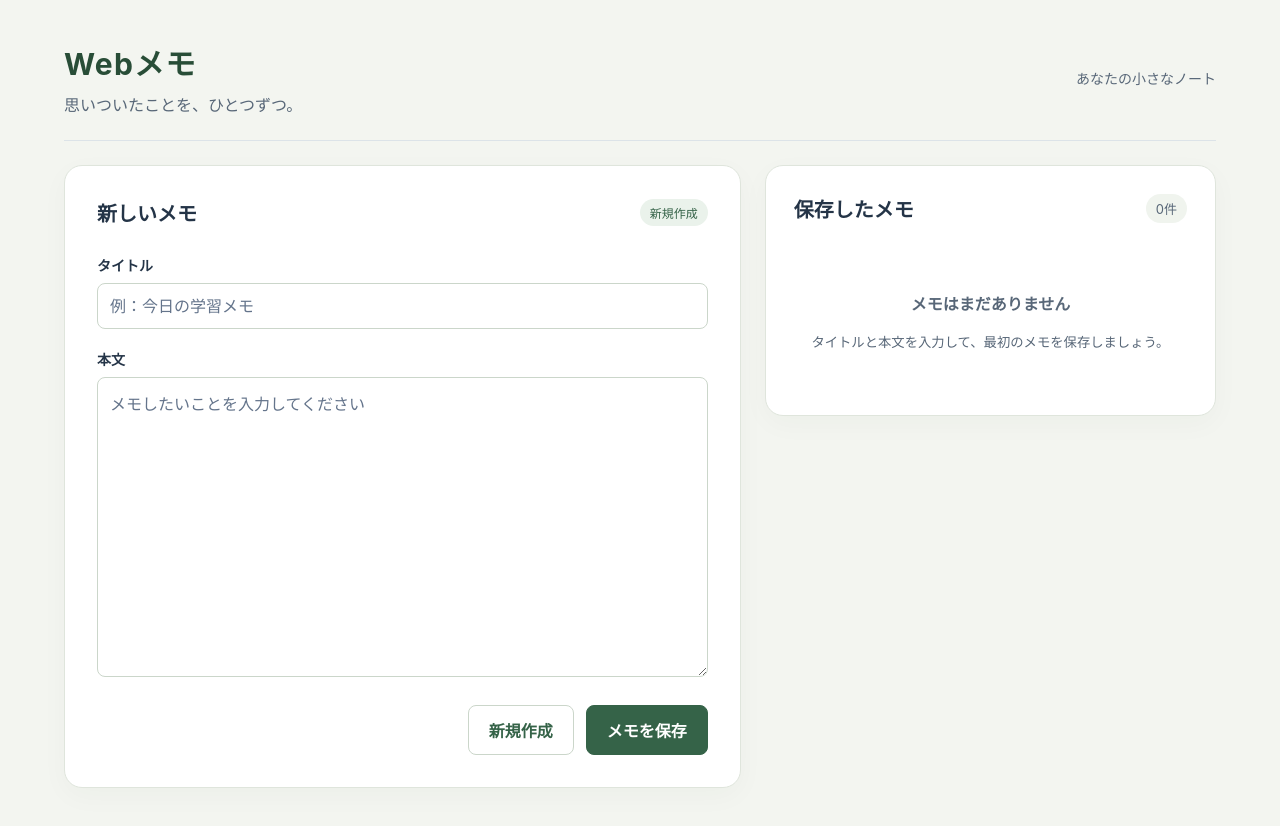
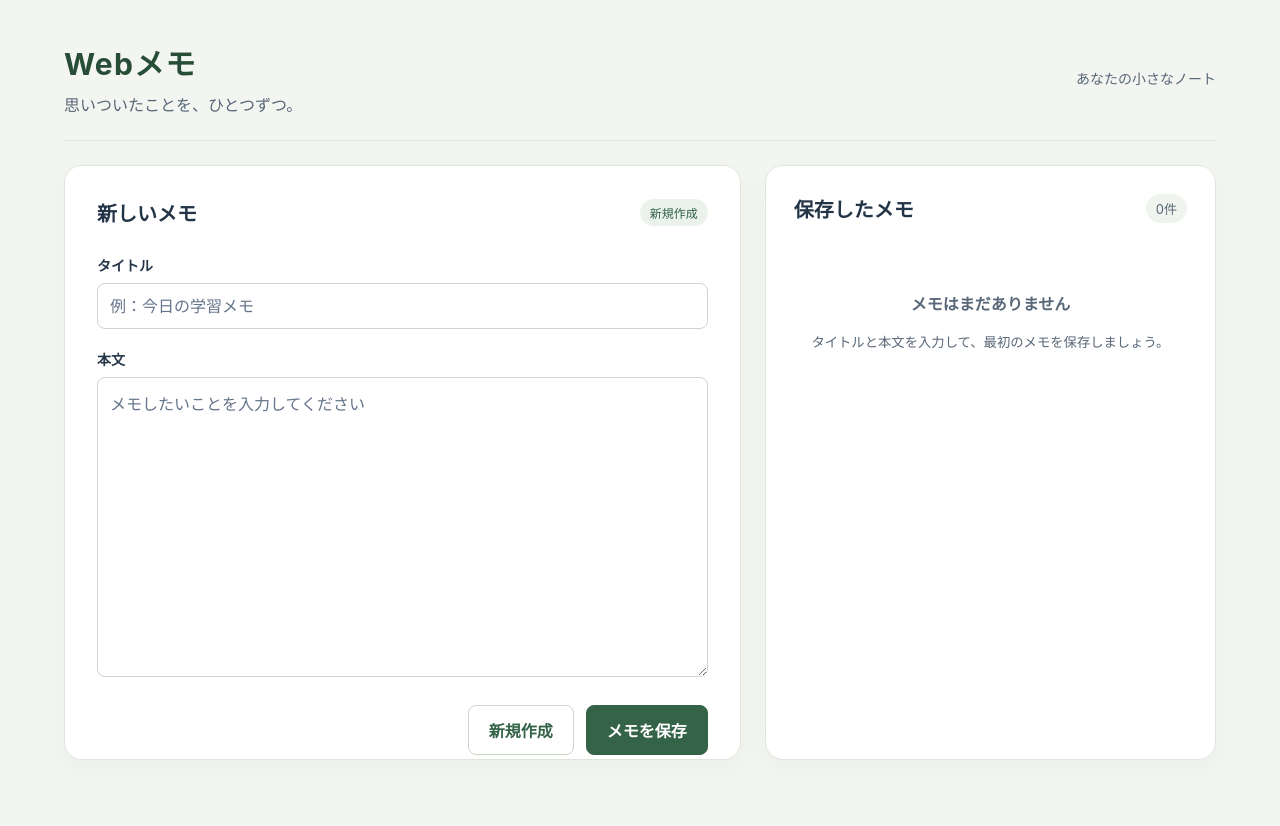
Before and after one commit to ypIwasaki/DailyLearning, a Vue app in the folder projects/0001-web-memo/frontend/app/my-app/: page / in a window 1280 px wide. After the commit the page ends 800 px from the top, so only its background shows below. Built offline with nearby package versions, Linux system fonts and the light colour scheme.

Commit message:
0001: メモ一覧のスクロール表示

```diff
--- a/projects/0001-web-memo/frontend/app/my-app/src/App.vue
+++ b/projects/0001-web-memo/frontend/app/my-app/src/App.vue
@@ -32,7 +32,7 @@ export default {
 
 <style>
 * { box-sizing: border-box; }
-html, body { min-height: 100%; }
+html, body { height: 100%; overflow: hidden; }
 body { margin: 0; background: #f3f5f0; }
 #app {
   font-family: -apple-system, BlinkMacSystemFont, 'Segoe UI', 'Noto Sans JP', sans-serif;
@@ -41,8 +41,8 @@ body { margin: 0; background: #f3f5f0; }
   color: #243447;
   display: flex;
   flex-direction: column;
-  min-height: 100vh;
-  min-height: 100dvh;
+  height: 100vh;
+  height: 100dvh;
   max-width: 1200px;
   margin: 0 auto;
   padding: 40px 24px;
@@ -51,16 +51,18 @@ body { margin: 0; background: #f3f5f0; }
 main {
   display: grid;
   grid-template-columns: minmax(0, 3fr) minmax(280px, 2fr);
-  align-items: start;
+  grid-template-rows: minmax(0, 1fr);
+  align-items: stretch;
   flex: 1;
   min-height: 0;
   gap: 24px;
   margin-top: 24px;
 }
 main > section { min-width: 0; min-height: 0; }
+main > .memo-editor { overflow-y: auto; overscroll-behavior: contain; }
 @media (max-width: 760px) {
   #app { padding: 24px 16px; }
-  main { grid-template-columns: 1fr; gap: 20px; margin-top: 24px; }
+  main { grid-template-columns: 1fr; grid-template-rows: minmax(0, 1fr) minmax(0, 1fr); gap: 20px; margin-top: 24px; }
   main > section { padding: 20px; }
 }
 input, textarea, button { font: inherit; }
--- a/projects/0001-web-memo/frontend/app/my-app/src/components/List.vue
+++ b/projects/0001-web-memo/frontend/app/my-app/src/components/List.vue
@@ -8,7 +8,7 @@
       <p>メモはまだありません</p>
       <small>タイトルと本文を入力して、最初のメモを保存しましょう。</small>
     </div>
-    <ul>
+    <ul tabindex="0" aria-label="保存したメモ一覧">
       <li v-for="memo in memos" :key="memo.id">
         <div class="memo-summary">
           <span class="memo-title">{{ memo.title }}</span>
@@ -36,18 +36,19 @@
   </section>
 </template>
 <style scoped>
-.memo-list { padding: 28px; background: #fff; border: 1px solid #dfe5dc; border-radius: 18px; box-shadow: 0 8px 28px #20382908; }
-.list-heading { display: flex; justify-content: space-between; align-items: center; gap: 12px; margin-bottom: 20px; }
+.memo-list { display: flex; flex-direction: column; overflow: hidden; padding: 28px; background: #fff; border: 1px solid #dfe5dc; border-radius: 18px; box-shadow: 0 8px 28px #20382908; }
+.list-heading { display: flex; flex-shrink: 0; justify-content: space-between; align-items: center; gap: 12px; margin-bottom: 20px; }
 .list-heading h2 { margin: 0; }
 .memo-count { color: #586778; font-size: 13px; background: #f0f4ee; padding: 5px 10px; border-radius: 20px; }
-.empty-state { padding: 32px 12px; text-align: center; color: #586778; }
+.empty-state { min-height: 0; overflow-y: auto; padding: 32px 12px; text-align: center; color: #586778; }
 .empty-state p { font-weight: 600; }
 .empty-state small { line-height: 1.8; display: block; }
 .memo-summary { flex: 1 1 100%; min-width: 0; }
 .memo-title { font-weight: 600; }
 .memo-preview { margin: 8px 0 0; color: #64736a; font-size: 13px; line-height: 1.7; display: -webkit-box; -webkit-box-orient: vertical; -webkit-line-clamp: 2; overflow: hidden; overflow-wrap: anywhere; white-space: pre-wrap; }
 h2 { margin: 0 0 16px; font-size: 20px; }
-ul { list-style: none; margin: 0; padding: 0; }
+ul { flex: 1; min-height: 0; overflow-y: auto; overscroll-behavior: contain; scrollbar-gutter: stable; list-style: none; margin: 0; padding: 4px; }
+ul:focus-visible { outline: 2px solid #356348; outline-offset: -2px; border-radius: 6px; }
 li { display: flex; flex-wrap: wrap; align-items: center; justify-content: space-between; gap: 12px; padding: 16px 0; border-bottom: 1px solid #e6ebef; }
 li:last-child { border-bottom: 0; padding-bottom: 0; }
 .memo-title { min-width: 0; overflow-wrap: anywhere; line-height: 1.6; }
```
